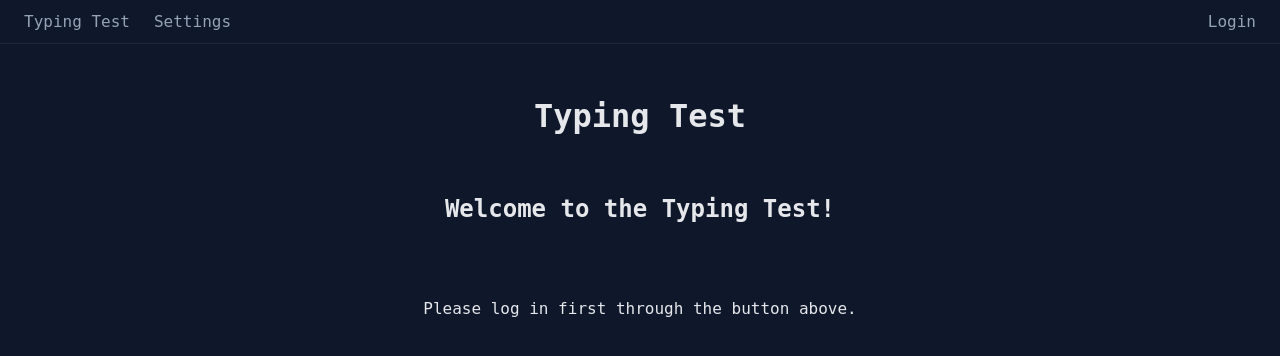
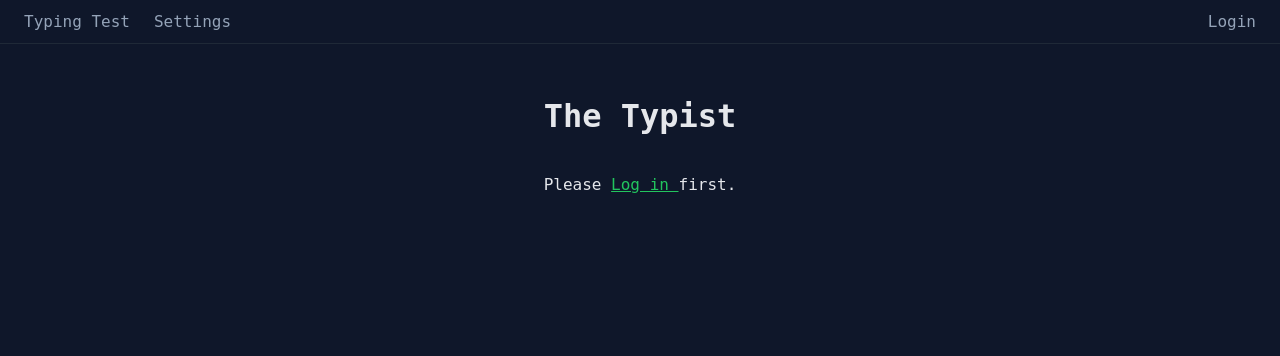
Before and after one commit to MagoDaZueira/IntroDev, a FastAPI app: page / in a window 1280 px wide. Shown: the top 356 px of the page. Run offline with FastAPI, Linux system fonts and the light colour scheme.

Commit message:
mais links de sugestão

```diff
--- a/projeto/templates/layouts/login.html
+++ b/projeto/templates/layouts/login.html
@@ -7,7 +7,8 @@
 		<input type="text" name="username" placeholder="Username">
 		<input type="password" name="password" placeholder="Password">
 		<button type="submit">Login</button>
-		<div id="signup-suggest">Don't have an account yet?
+	</form>
+	<div id="suggest-link">Don't have an account yet?
 		<a	hx-target="#main-content"
 			hx-push-url="true"
 			hx-swap="innerHTML"
@@ -16,7 +17,6 @@
 			Sign up
 		</a>
 	</div>
-	</form>
 
 	<div id="error"></div>
 </div>
--- a/projeto/templates/layouts/typing_test.html
+++ b/projeto/templates/layouts/typing_test.html
@@ -1,9 +1,18 @@
 <div class="screen">
-	<h1>Typing Test</h1>
-	<h2>Welcome to the Typing Test!</h2>
-	{% if active_username %}
+	<h1>The Typist</h1>
+	{% if not active_username %}
+		<div id="suggest-link">
+			Please
+			<a	hx-target="#main-content"
+				hx-push-url="true"
+				hx-swap="innerHTML"
+				hx-get="{{ url_for('get_login') }}"
+				class="standard-link">
+				Log in
+			</a>
+			first.
+		</div>
+	{% else %}
 		<p>Hello, {{ active_username }}!</p>
-	{% else %}
-		<p>Please log in first through the button above.</p>
 	{% endif %}
 </div>
```
Also changed, not shown: projeto/templates/layouts/signup.html (+10 -0 lines). Lines whose indentation alone changed are shown as unchanged.
